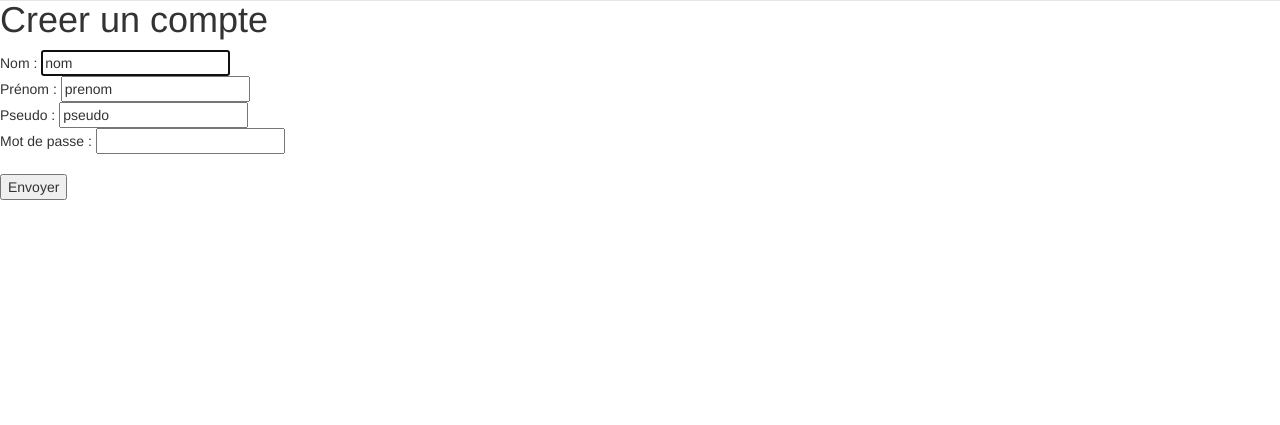
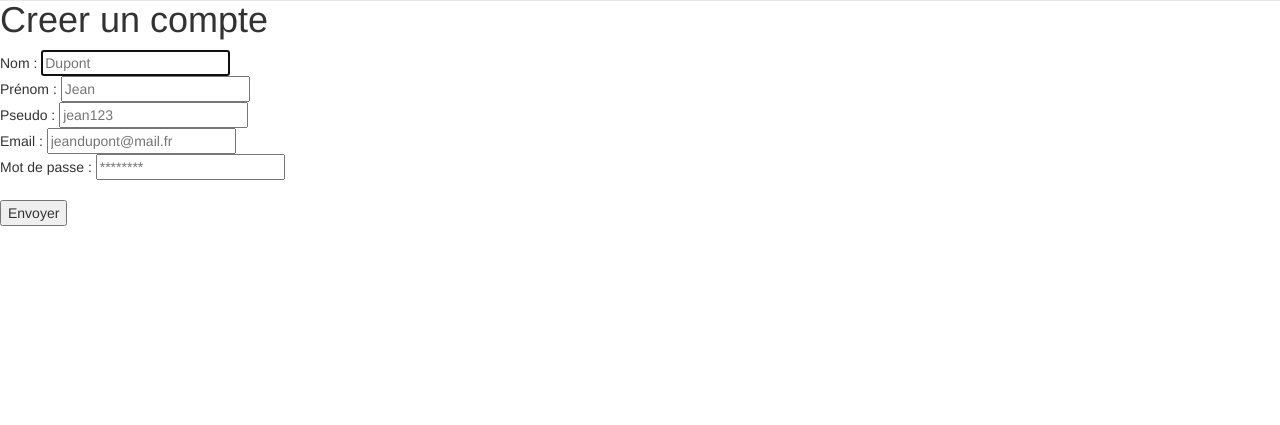
Before and after one commit to DimGael/nuitInfoTeamJbzz, a PHP site: page /index.php?page=1 in a window 1280 px wide. Shown: the part 50-475 px from the top of the page. Run offline with PHP 8.4, Linux system fonts and the light colour scheme.

Commit message:
réparé

```diff
--- a/include/pages/creerCompte.inc.php
+++ b/include/pages/creerCompte.inc.php
@@ -1,10 +1,11 @@
 <h1> Creer un compte </h1>
 
 <form method="post" action="index.php?page=2">
-	Nom : <input type="texte" name="nom" value="nom" required="true" autofocus ="true" mexlenght="30"><br>
-	Prénom : <input type="texte" name="prenom" value="prenom" required="true" mexlenght="30"><br>
-	Pseudo : <input type="texte" name="pseudo" value="pseudo" required="true" mexlenght="30"><br>
-	Mot de passe : <input type="password" name="pwd" id="pwd" required="true" maxlenght=="30"><br>
+	Nom : <input type="texte" name="nom" placeholder="Dupont" required="true" autofocus ="true" mexlenght="30"><br>
+	Prénom : <input type="texte" name="prenom" placeholder="Jean" required="true" mexlenght="30"><br>
+	Pseudo : <input type="texte" name="pseudo" placeholder="jean123" required="true" mexlenght="30"><br>
+	Email : <input type="email" name="mail" id="mail" placeholder="jeandupont@mail.fr" required="true" maxlenght="30"><br>
+	Mot de passe : <input type="password" name="pwd" id="pwd" placeholder="********"  required="true" maxlenght="30"><br>
 	<br>
 
 	<input type="submit" value="Envoyer">
```
